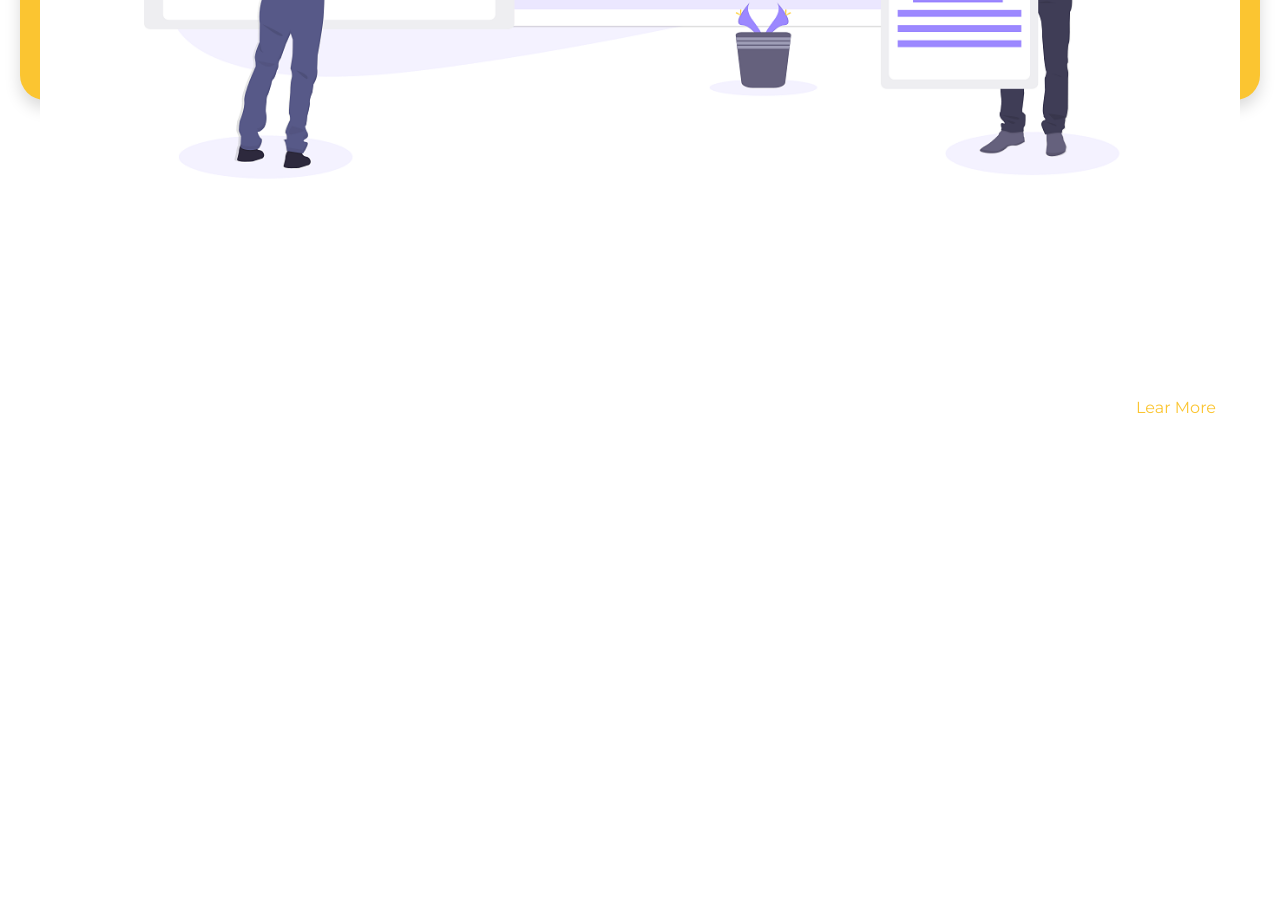
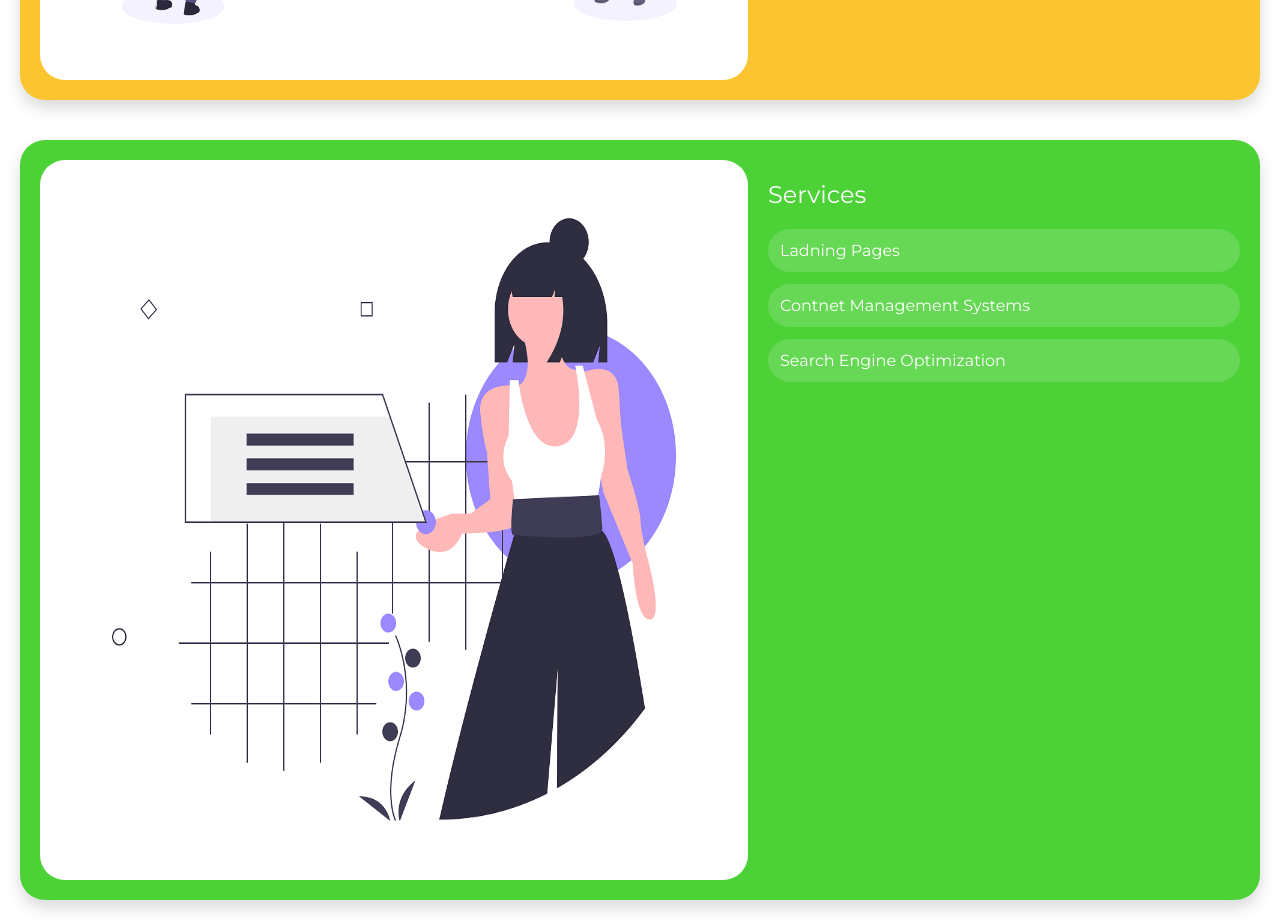
Before and after one commit to xNavid/portfolio, a plain HTML site: page index.html in a window 1280 px wide. Shown: the part 680-1600 px from the top of the page. Before the commit the page ends 1109 px from the top, so only its background shows below. Drawn offline with Linux system fonts and the light colour scheme.

Commit message:
Add main banner and services

```diff
--- a/css/style.css
+++ b/css/style.css
@@ -1,5 +1,7 @@
 html {
     font-family: 'Montserrat', sans-serif;
+    scroll-behavior: smooth;
+
 }
 html, body {
     margin: 0;
@@ -14,7 +16,30 @@ html, body {
     padding: 1.25em;
 }
 
-.main {
+h1, h2 {
+    font-weight: 400;
+}
+
+.services-list {
+    list-style-type: none;
+    padding: 0;
+
+}
+
+.services-list li {
+    text-align: left;
+    background: rgba(255,255,255,.15);
+    padding: .75em;
+    margin: .75em 0;
+    border-radius: 50px;
+}
+
+#services {
+    background: #4cd137;
+}
+
+@media only screen and (max-width: 1024px) {
+    .card {
         color: #fff;
         display: flex;
         flex: 1;
@@ -29,20 +54,17 @@ html, body {
         box-shadow: 0 .5rem 1rem rgba(0,0,0,.15)!important;
         background: #fbc531;
     }
-
-.banner {
-
-}
-
     .banner-img {
         width: 100%;
         height: auto;
         border-radius: 25px;
-
     }
     .content {
         width: 100%;
         text-align: right;
+    }
+    .content h1, .content h2 {
+        text-align: left;
     }
     .content p {
         line-height:1.5;
@@ -55,5 +77,56 @@ html, body {
         color: #fbc531;
         border-radius: 50px;
         text-decoration: none;
+    }
+}
+
+@media only screen and (min-width: 1025px) {
+    .card {
+        color: #fff;
+        display: flex;
+        flex: 1;
+        flex-direction: row;
+        /* align-items: flex-end;
+        justify-content: flex-end; */
+        height: 100%;
+        padding: 1.25em;
+        border-radius: 25px;
+        box-sizing: border-box;
+
+        box-shadow: 0 .5rem 1rem rgba(0,0,0,.15)!important;
+        background: #fbc531;
+    }
+    .banner {
+        max-width: 100%;
+        object-fit: contain;
+        flex: 60%;
 
     }
+    .banner-img {
+        max-width: 100%;
+        height: 100%;
+        border-radius: 25px;
+
+    }
+    .content {
+        text-align: right;
+        flex: 40%;
+        padding-left: 1.25em;
+
+    }
+    .content p {
+        line-height:1.5;
+        text-align: left;
+    }
+    .content h1, .content h2 {
+        text-align: left;
+    }
+    .learn-more {
+        display: inline-block;
+        padding: .75em 1.5em;
+        background: #fff;
+        color: #fbc531;
+        border-radius: 50px;
+        text-decoration: none;
+    }
+}
--- a/index.html
+++ b/index.html
@@ -9,16 +9,31 @@
 </head>
 <body>
     <div class="container">
-        <div class="main">
+        <div class="card">
             <div class="banner">
-                    <img class="banner-img" src="img/banner.png">
-                    <h1>Web Development Done Right.</h1>
+                <img class="banner-img" src="img/banner.png">
             </div>
             <div class="content">
+                <h1>Web Development Done Right.</h1>
                 <p>We’re a go-to partner when ambitious businesses
                     need reliable and scalable web development or email marketing solutions.
                 </p>
-                <a href="#" class="learn-more">Lear More</a>
+                <a href="#services" class="learn-more">Lear More</a>
+            </div>
+        </div>
+    </div>
+    <div class="container">
+        <div id="services" class="card">
+            <div class="banner">
+                <img class="banner-img" src="img/services.png">
+            </div>
+            <div class="content">
+                <h2>Services</h2>
+                <ul class="services-list">
+                    <li>Ladning Pages</li>
+                    <li>Contnet Management Systems</li>
+                    <li>Search Engine Optimization</li>
+                </ul>
             </div>
         </div>
     </div>
```
Also changed, not shown: img/services.png (added). Lines whose indentation alone changed are shown as unchanged.
